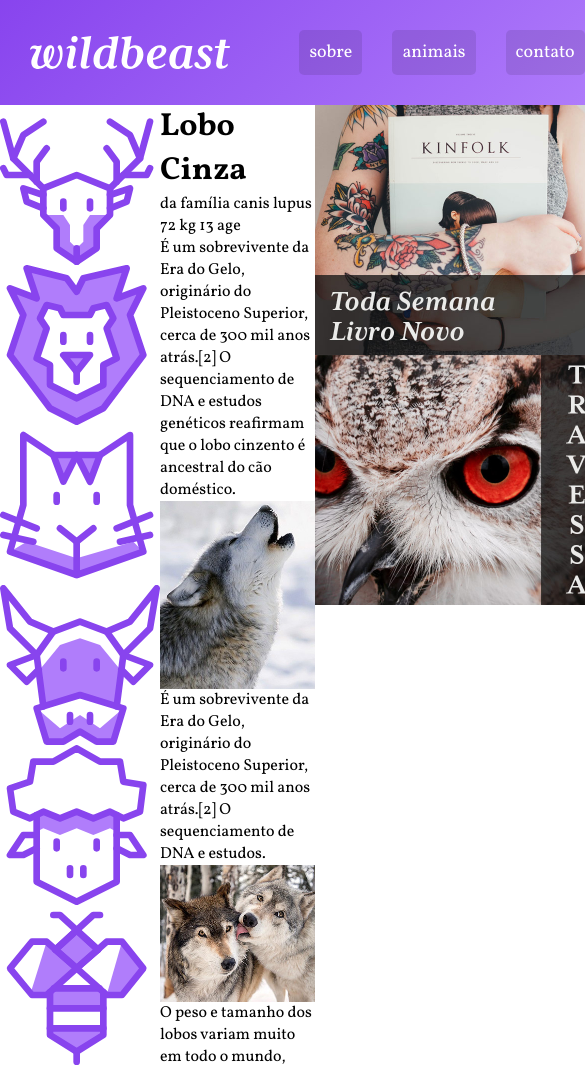
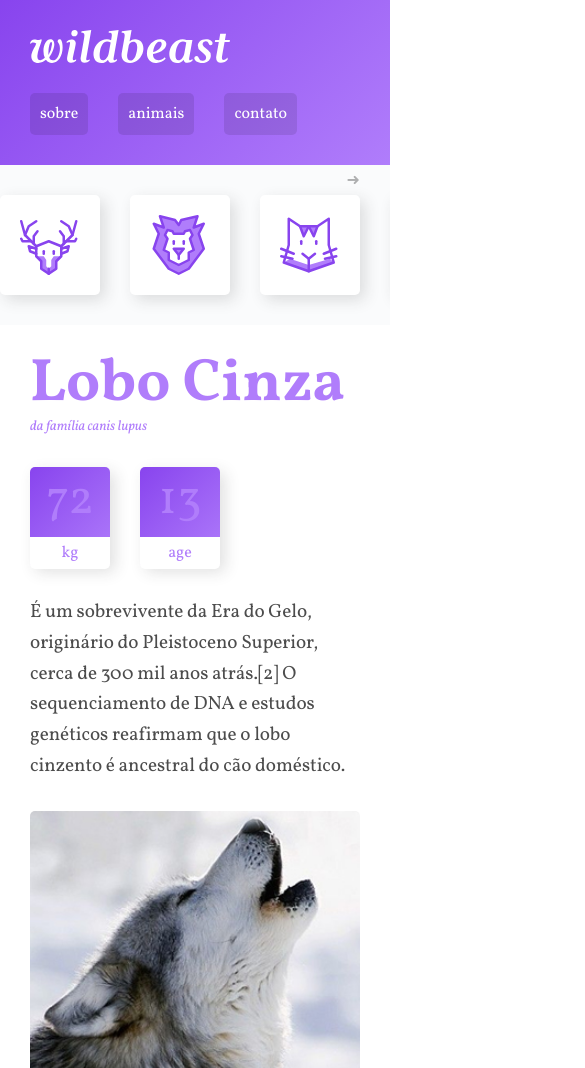
Before and after one commit to ericthmoritsuka/wildbeast, a plain HTML site: page index.html in a window 390 px wide. Shown: the top 1068 px of the page, 585 px wide, since content can reach past the window. Drawn offline with Linux system fonts and the light colour scheme.

Commit message:
site completo com responsividade

```diff
--- a/css/global.css
+++ b/css/global.css
@@ -15,9 +15,9 @@
   padding: 0px;
 }
 img{
-  max-width: 100%;
+  width: 100%;
   display: block;
-  height: auto;
+  border-radius: 5px;
 }
 
 p, h1, h2, h3 {
--- a/css/style.css
+++ b/css/style.css
@@ -11,49 +11,282 @@
 
 .header {
   grid-area: header;
-  background: linear-gradient(135deg, #8844ee, #B07DFB);
+  background: linear-gradient(135deg, #8844ee, #b07dfb);
   padding: 30px;
   display: grid;
   grid-template-columns: 1fr auto;
   align-items: center;
 }
 
-.logo{
+.logo {
   max-width: 200px;
 }
 
-.header nav ul{
+.header nav ul {
   display: flex;
   flex-wrap: wrap;
   gap: 30px;
 }
 
-.header nav a{
+.header nav a {
   display: block;
   padding: 10px;
   color: white;
   font-size: 1.125rem;
-  background: rgba(0,0,0,.1);
+  background: rgba(0, 0, 0, 0.1);
   border-radius: 5px;
   transition: 0.1s;
 }
 
-.header nav a:hover{
-  background: rgba(0,0,0,.5);
+.header nav a:hover {
+  background: rgba(0, 0, 0, 0.5);
 }
+
+/* SIDENAV */
 
 .sidenav {
   grid-area: sidenav;
+  background-color: #fafbfc;
+  padding: 30px;
 }
 
+.sidenav li a {
+  display: block;
+  min-width: 60px;
+  max-width: 100px;
+  margin: 0 auto 30px auto;
+  background-color: white;
+  padding: 20px;
+  border-radius: 5px;
+  box-shadow: 5px 5px 15px 0px rgba(44, 44, 44, 0.15);
+  transition: 0.1s ease-out;
+}
+
+.sidenav li a:hover {
+  background-color: #b07dfb;
+}
+
+/* CONTENT */
+
 .content {
+  max-width: 900px;
   grid-area: content;
+  margin: 0 auto;
+  padding: 30px;
+  display: grid;
+  grid-template-columns: 1fr 1fr;
+  gap: 30px;
 }
+
+.col-wide {
+  grid-column: 1/-1;
+}
+
+.img-1 {
+  grid-row: span 2;
+  align-self: end;
+}
+
+.img-2 {
+  align-self: end;
+}
+
+/* ESTILOS CONTENT */
+p {
+  font-size: 1.2rem;
+  line-height: 1.6;
+  letter-spacing: -0.005rem;
+  color: rgba(0, 0, 0, 0.7);
+}
+
+.informacoes p + p {
+  margin-top: 30px;
+}
+
+/* TITULO */
+.titulo {
+  color: #b07dfb;
+}
+.titulo h1 {
+  font-size: 3.75rem;
+  line-height: 1;
+  font-weight: 700;
+}
+
+.titulo span {
+  font-size: 0.875rem;
+  font-style: italic;
+}
+
+/* CARACTERISTICAS */
+.caracteristicas {
+  display: flex;
+  align-items: flex-start;
+}
+
+.caracteristicas span {
+  display: block;
+}
+
+.caracteristicas > div {
+  width: 80px;
+  text-align: center;
+  background: linear-gradient(135deg, #8844ee, #b07dfb);
+  border-radius: 5px;
+  box-shadow: 5px 5px 15px 0px rgba(44, 44, 44, 0.15);
+  position: relative;
+}
+
+.caracteristicas > div:first-child {
+  margin-right: 30px;
+}
+
+.numero {
+  color: #b07dfb;
+  font-size: 3rem;
+  line-height: 1;
+  margin: 10px auto;
+}
+
+.rotulo {
+  background-color: white;
+  border-radius: 0 0 5px 5px;
+  color: #b07dfb;
+  padding: 5px 0;
+  position: relative;
+  top: 2px;
+}
+
+.destaque {
+  font-size: 0.87rem;
+  color: #b07dfb;
+  max-width: 16rem;
+}
+
+.citacao,
+.atributos {
+  align-self: start;
+  padding: 30px;
+  border-radius: 5px;
+  box-shadow: 5px 5px 15px 0px rgba(0, 0, 0, 0.15);
+  background: linear-gradient(135deg, #8844ee, #b07dfb);
+}
+
+.citacao p {
+  font-size: 1.5rem;
+  font-style: italic;
+  text-align: center;
+  color: white;
+  max-width: 500px;
+  margin: 0 auto;
+}
+
+.atributos li {
+  color: white;
+  font-family: Courier, monospace;
+  font-size: 1.125rem;
+  padding: 15px;
+}
+
+.atributos li + li {
+  border-top: 2px solid #b07dfb;
+}
+
+/* ANUNCIOS */
 
 .anuncios {
   grid-area: anuncios;
+  display: grid;
+  background-color: #fafbfc;
+  align-content: start;
+  padding: 30px;
+  gap: 30px;
+  grid-template-columns: repeat(auto-fit, minmax(150px, 1fr));
 }
+
+/* FOOTER */
 
 .footer {
   grid-area: footer;
+  background: linear-gradient(135deg, #8844ee, #b07dfb);
 }
+
+.footer p {
+  color: white;
+  text-align: center;
+  padding: 30px;
+}
+
+@media (max-width: 1200px) {
+  .estrutura {
+    grid-template-areas:
+      "header header header"
+      "sidenav content content"
+      "sidenav anuncios anuncios"
+      "footer footer footer";
+  }
+}
+
+@keyframes seta {
+  from {
+    right: 30px;
+  }
+  to {
+    right: 20px;
+  }
+}
+
+@media (max-width: 760px) {
+  .estrutura {
+    grid-template-columns: 100%;
+    grid-template-areas:
+      "header"
+      "sidenav"
+      "content"
+      "anuncios"
+      "footer";
+  }
+
+  .header {
+    grid-template-columns: auto;
+    gap: 10px;
+  }
+  .logo {
+    margin-bottom: 20px;
+  }
+  .header nav a {
+    font-size: 1rem;
+  }
+
+  .sidenav ul {
+    display: flex;
+  }
+  .sidenav ul li {
+    flex: 1 - 60px;
+    gap: 30px;
+  }
+  .sidenav {
+    position: relative;
+    padding: 0;
+    overflow-x: auto;
+    -webkit-overflow-scroll: touch;
+    -ms-overflow-style: -ms-autohiding-scrollbar;
+  }
+  .sidenav::after {
+    content: "➜";
+    position: absolute;
+    top: 5px;
+    right: 30px;
+    color: rgba(0, 0, 0, 0.3);
+    animation: seta .5s ease-in 0s infinite alternate;
+  }
+  .sidenav li a {
+    margin: 30px 30px 30px 0;
+  }
+}
+
+@media (max-width:600px){
+  .content{
+    grid-template-columns: auto;
+  }
+}
--- a/index.html
+++ b/index.html
@@ -26,7 +26,7 @@
       </nav>
     </header>
 
-    <nav aria-label="side navigation">
+    <nav class="sidenav" aria-label="side navigation">
       <ul>
         <li><a href="#"><img src="./img/icones/cervo.svg" alt=""></a></li>
         <li><a href="#"><img src="./img/icones/leao.svg" alt=""></a></li>
@@ -47,22 +47,24 @@
         <div>
           <span class="numero">72</span>
           <span class="rotulo">kg</span>
+        </div>
+        <div>
           <span class="numero">13</span>
           <span class="rotulo">age</span>
         </div>
       </div>
 
-      <p>É um sobrevivente da Era do Gelo, originário do Pleistoceno Superior, cerca de 300 mil anos atrás.[2] O sequenciamento de DNA e estudos genéticos reafirmam que o lobo cinzento é ancestral do cão doméstico.</p>
+      <p class="col-wide">É um sobrevivente da Era do Gelo, originário do Pleistoceno Superior, cerca de 300 mil anos atrás.[2] O sequenciamento de DNA e estudos genéticos reafirmam que o lobo cinzento é ancestral do cão doméstico.</p>
 
-      <img src="./img/wolf1.jpg" alt="lobo uivando">
+      <img class="img-1" src="./img/wolf1.jpg" alt="lobo uivando">
 
-      <p>É um sobrevivente da Era do Gelo, originário do Pleistoceno Superior, cerca de 300 mil anos atrás.[2] O sequenciamento de DNA e estudos.</p>
-      <img src="./img/wolf2.jpg" alt="dois lobos sendo tolos">
+      <p class="destaque">É um sobrevivente da Era do Gelo, originário do Pleistoceno Superior, cerca de 300 mil anos atrás.[2] O sequenciamento de DNA e estudos.</p>
+      <img class="img-2" src="./img/wolf2.jpg" alt="dois lobos sendo tolos">
       <p>O peso e tamanho dos lobos variam muito em todo o mundo, tendendo a aumentar proporcionalmente com a latitude, como previsto pela teoria de Christian Bergmann. Em geral, a altura, medida a partir dos ombros, varia de 60 a 95 centímetros.</p>
 
       <p>O peso varia geograficamente. Em média, os lobos europeus pesam 38,5 kg; os lobos da América do Norte, 36 kg; os lobos indianos e árabes, 25 kg.[7] Embora raros, lobos com mais de 77 kg foram encontrados no Alasca, Canadá,[8] e na antiga União Soviética.</p>
 
-      <blockquote class="citacao">
+      <blockquote class="citacao col-wide">
         <p>“Há algo no uivar do lobo que tira um homem do aqui e agora e o transporta para uma floresta da mente.”</p>
       </blockquote>
 
@@ -80,7 +82,7 @@
         <p>É um sobrevivente da Era do Gelo, originário do Pleistoceno Superior, cerca de 300 mil anos atrás.[2] O sequenciamento de DNA e estudos genéticos reafirmam que o lobo cinzento é ancestral do cão doméstico.</p>
       </div>
 
-      <img src="./img/wolf3.jpg" alt="matilha de lobos">
+      <img class="col-wide" src="./img/wolf3.jpg" alt="matilha de lobos">
     </main>
 
     <aside class="anuncios">
```
